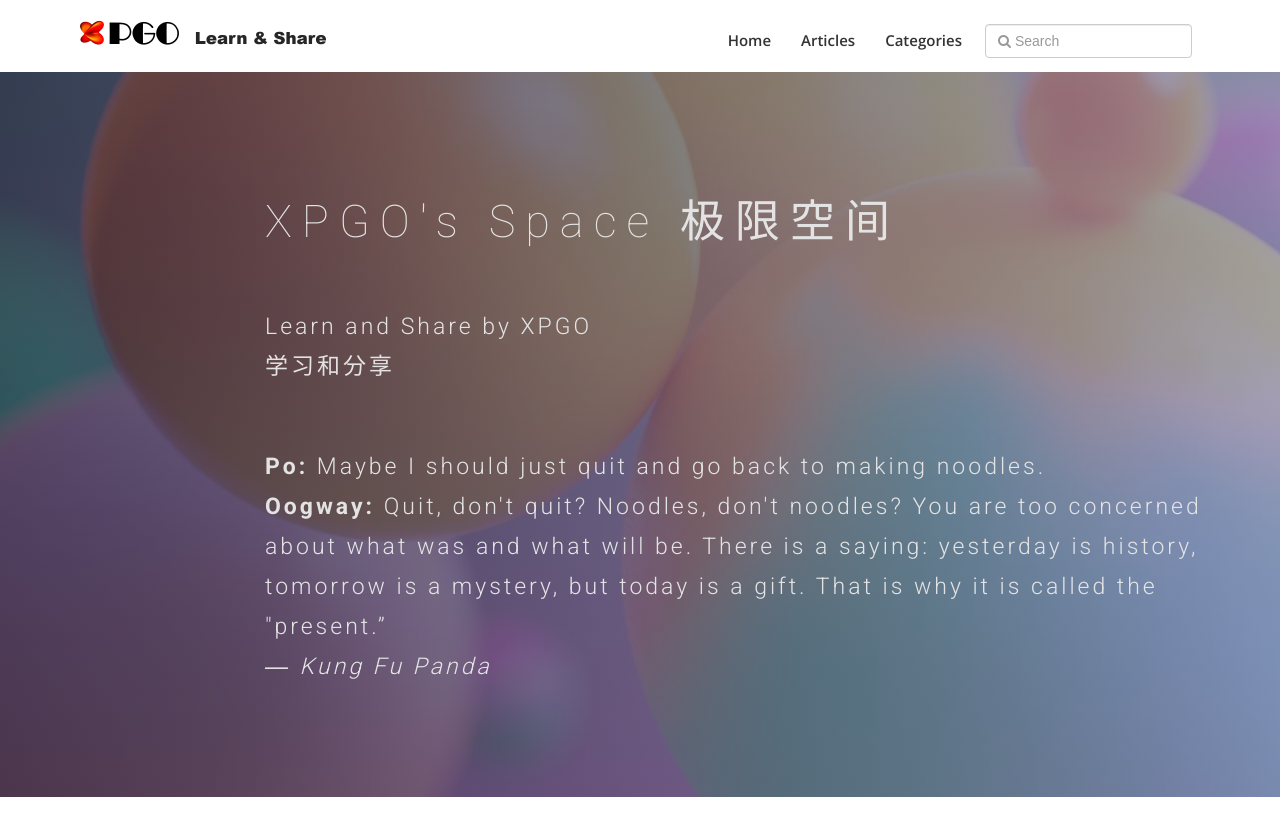
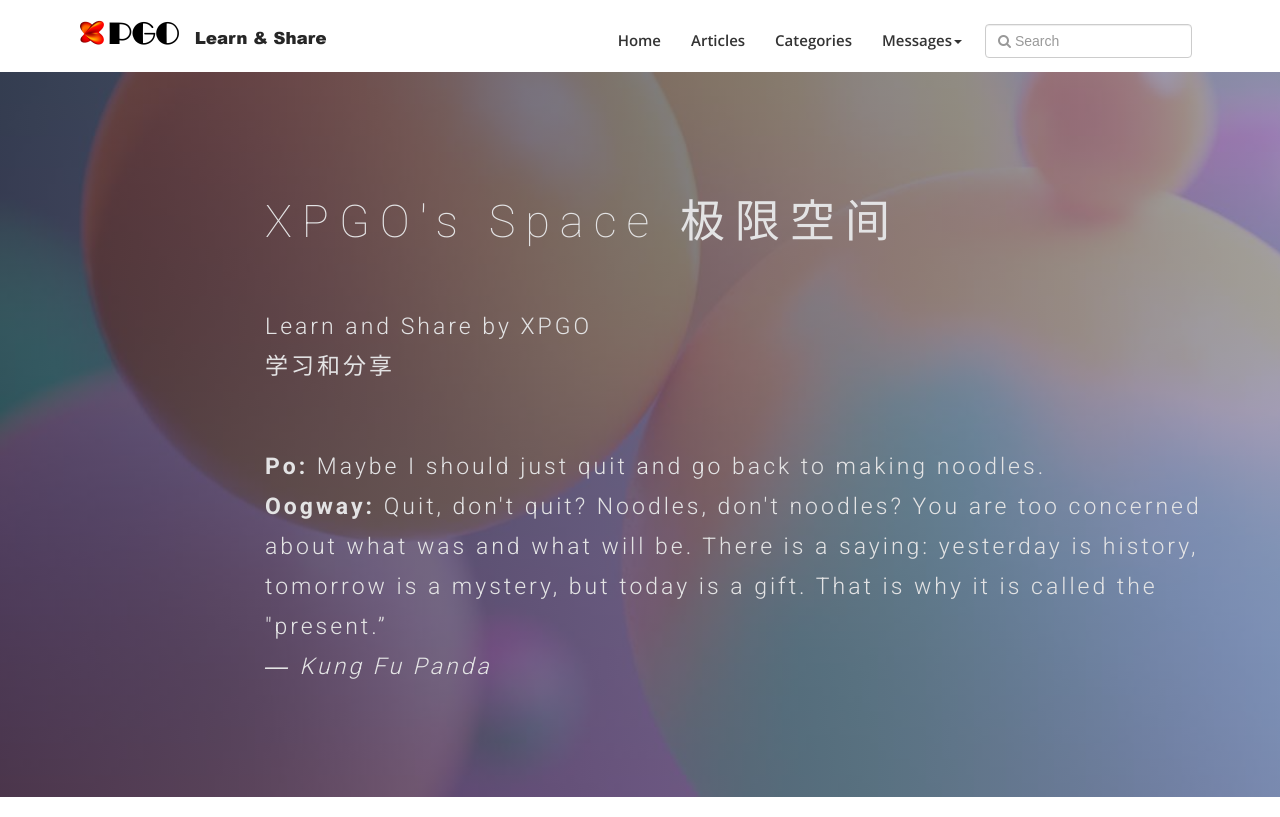
Before and after one commit to xpgo/xpgo.github.io, a Jekyll site: the page built from index.html, in a window 1280 px wide. Shown: the top 817 px of the page. Built offline with Jekyll 4.4.1, drawn with Linux system fonts in a browser that asks for light colours; some web fonts are replaced; grey boxes are pictures that could not be loaded.

Commit message:
test dropdown nav item

```diff
--- a/_includes/header.html
+++ b/_includes/header.html
@@ -24,6 +24,18 @@
                 <li><a href="{{ site.baseurl }}/">Home</a></li>
                 <li><a href="{{ site.baseurl }}/articles">Articles</a></li>
                 <li><a href="{{ site.baseurl }}/category">Categories</a></li>
+                <li class="nav-item dropdown">
+                  <a href="#" class="nav-link dropdown-toggle" data-toggle="dropdown">
+                    Messages<b class="caret"></b>
+                  </a>
+                  <div class="dropdown-menu">
+                    <a href="{{ site.baseurl }}/category">All</a>
+                    <div class="dropdown-divider"></div>
+                      {% for tag in site.categories %}
+                      <a href="{{ site.baseurl }}/category#{{ tag[0] | slugify }}">{{ tag[0] }}</a> <br/>
+                      {% endfor %}
+                  </div>
+                </li>
                 <!--
                 <li class="dropdown">
                   <a href="{{ site.baseurl }}/category" class="dropdown-toggle" data-toggle="dropdown">
```
Also changed, not shown: other parts of _includes/header.html (+0 -3 lines).
